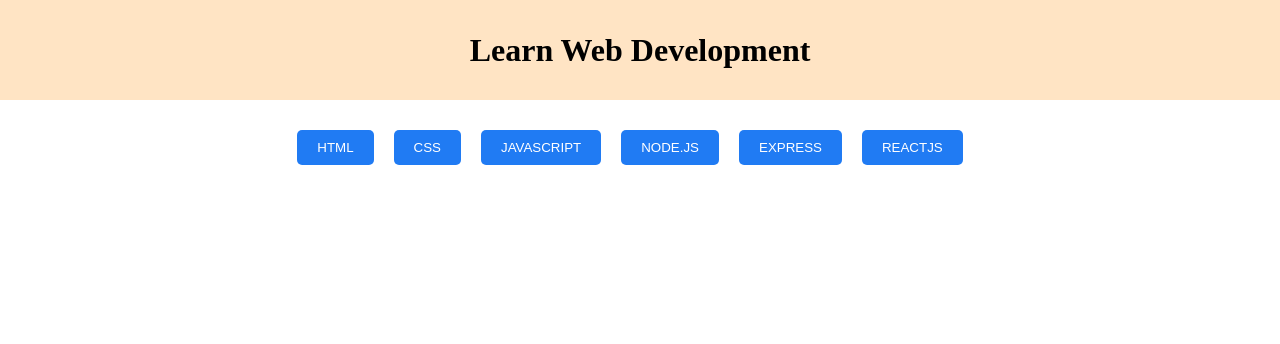
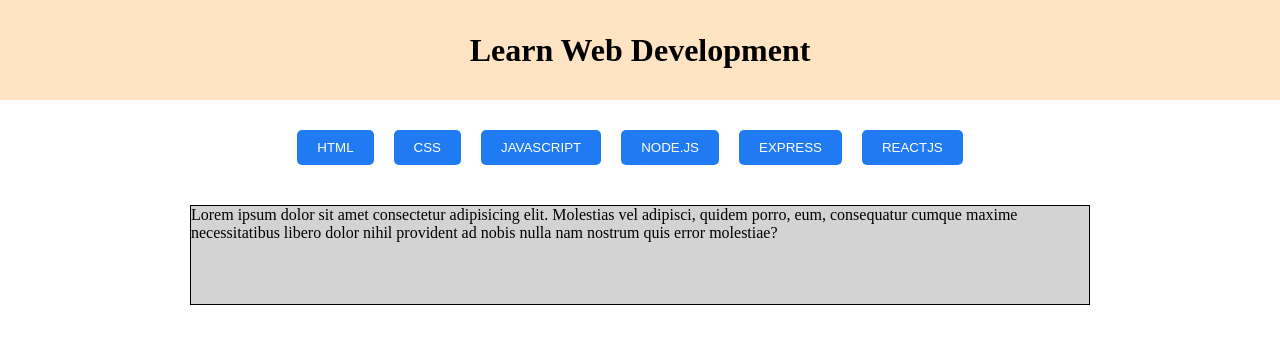
Before and after one commit to SwitchTia/react-use-state, a React (Vite) app: page / in a window 1280 px wide. Shown: the top 344 px of the page. Built offline with nearby package versions, Linux system fonts and the light colour scheme.

Commit message:
Feat: Box

```diff
--- a/src/components/Main.jsx
+++ b/src/components/Main.jsx
@@ -11,6 +11,10 @@ export default function Main({ languages }) {
             <Button key={language.id} language={language} />
           ))}
         </div>
+        <div className="box">
+          <p>Lorem ipsum dolor sit amet consectetur adipisicing elit. Molestias vel adipisci, quidem porro, eum, consequatur cumque maxime necessitatibus libero dolor nihil provident ad nobis nulla nam nostrum quis error molestiae?</p>
+
+        </div>
       </div>
     </main>
   );
--- a/src/index.css
+++ b/src/index.css
@@ -30,7 +30,7 @@ header {
 }
 
 .box {
-  width: 200px;
+  width: 100%;
   height: 100px;
   background-color: lightgray;
   border: 1px solid black;
```
